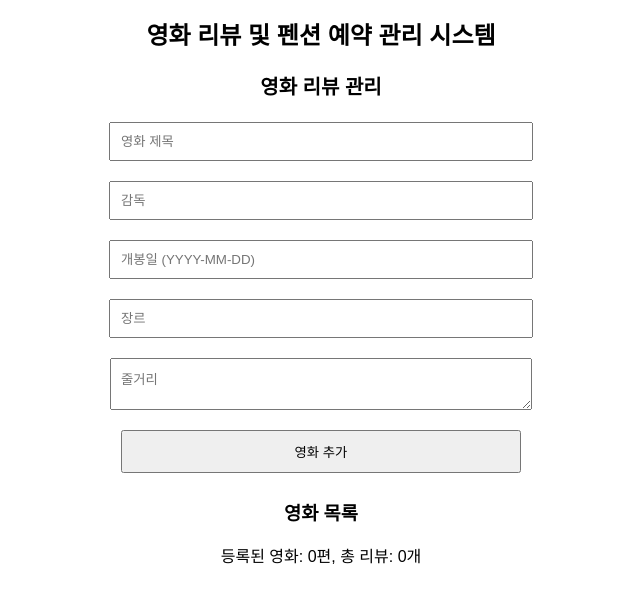
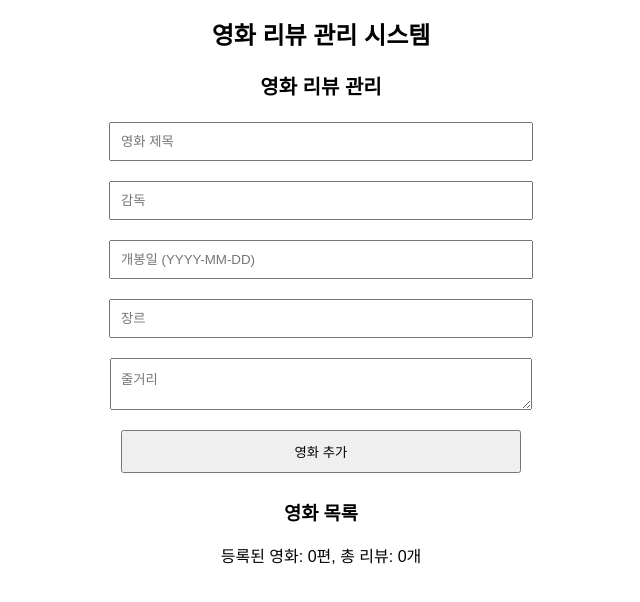
Before and after one commit to wngud1004/Movie-Reviews-Managing-Web, a React (Create React App) app: page / in a window 1280 px wide. Shown: the top 602 px of the page, without its empty margins (319-959 px from the left). Built offline with nearby package versions, Linux system fonts and the light colour scheme.

Commit message:
프로젝트 이름 변경

```diff
--- a/package.json
+++ b/package.json
@@ -1,5 +1,5 @@
 {
-  "name": "movie-pension-management",
+  "name": "movie-reviews-management",
   "version": "0.1.0",
   "private": true,
   "dependencies": {
--- a/src/components/MovieManager.css
+++ b/src/components/MovieManager.css
@@ -1,5 +1,4 @@
 /* MovieManager.css */
-/* 최종 */
 
 .movie-manager {
     font-family: Arial, sans-serif;
--- a/src/components/MovieManager.js
+++ b/src/components/MovieManager.js
@@ -73,7 +73,7 @@ function MovieManager() {
 
     return (
         <div className="movie-manager">
-            <h1>영화 리뷰 및 펜션 예약 관리 시스템</h1>
+            <h1>영화 리뷰 관리 시스템</h1>
             <h2>영화 리뷰 관리</h2>
 
             <div className="input-container">
```
Also changed, not shown: 1 other file (tests, documents, lock files or other folders).
